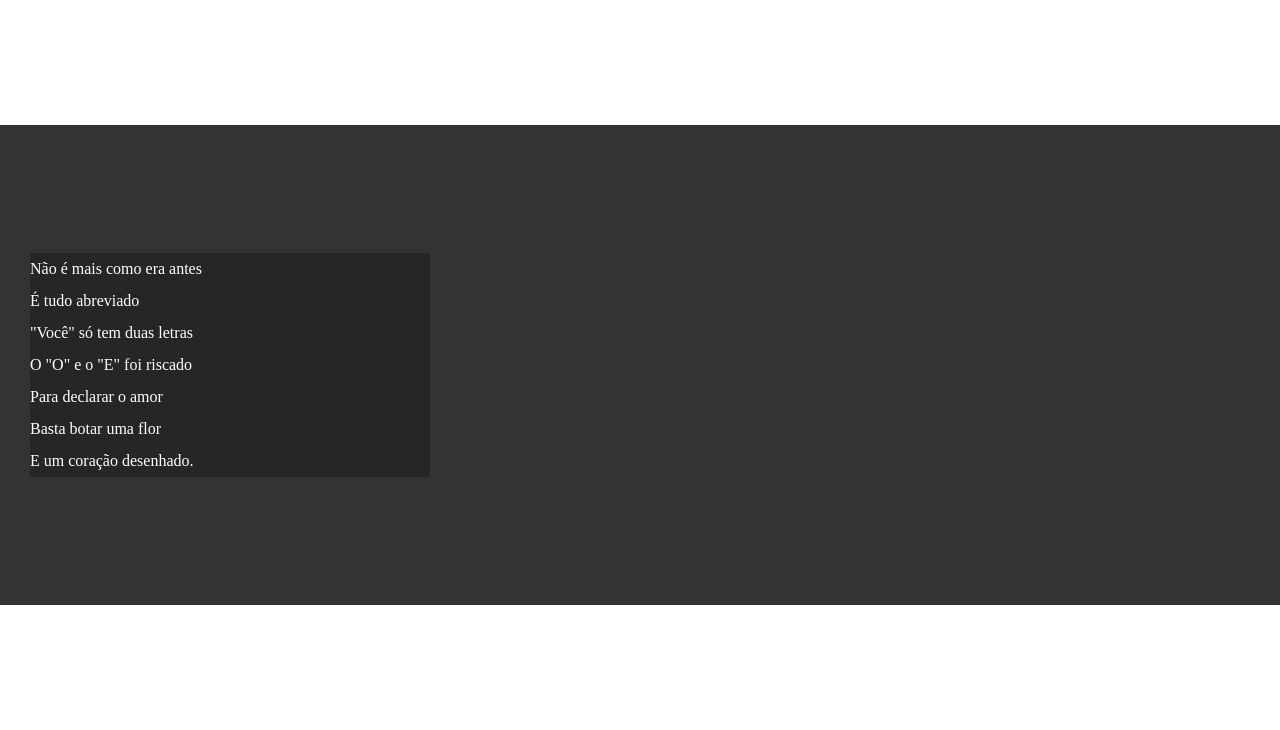
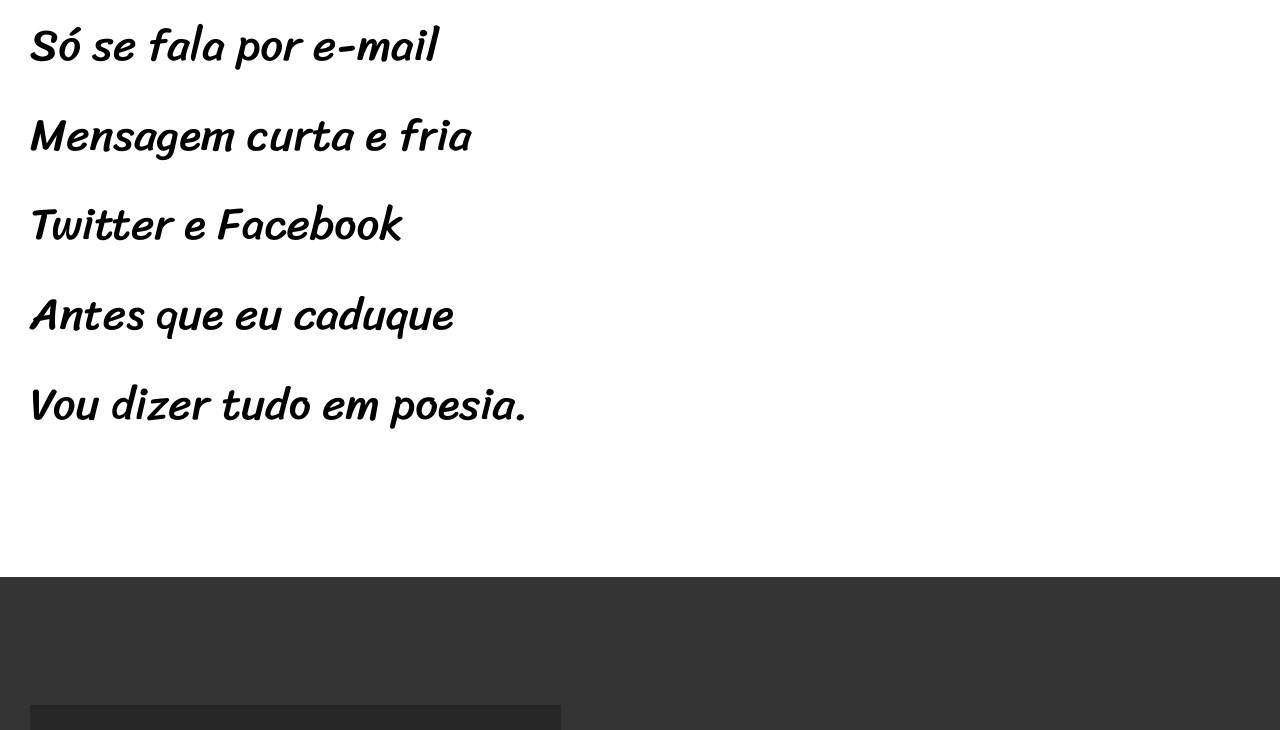
Before and after one commit to thiago-antonio/html-css, a plain HTML site: page desafios/desafio012/index.html in a window 1280 px wide. Shown: the part 566-1296 px from the top of the page. Drawn offline with Linux system fonts and the light colour scheme.

Commit message:
importando fontes

```diff
--- a/desafios/desafio012/style.css
+++ b/desafios/desafio012/style.css
@@ -1,4 +1,14 @@
 @charset "UTF-8";
+
+@import url('https://fonts.googleapis.com/css2?family=Passion+One:wght@400;700;900&display=swap');
+@import url('https://fonts.googleapis.com/css2?family=Sriracha&display=swap');
+
+:root {
+    --fonte1: Verdana, Geneva, Tahoma, sans-serif;
+    --fonte2: 'Passion One', cursive;
+    --fonte3: 'Sriracha', cursive;
+
+}
 
 * {
     margin: 0px;
@@ -9,6 +19,7 @@
 html body {
     min-height: 100vh;
     background-color: darkgrey;
+    font-family: var(--fonte1);
 }
 
 :root {
@@ -27,7 +38,7 @@ header > h1 {
     padding-top: 50px;
     font-variant: small-caps;
     font-family: var(--fonte2);
-    font-size: 10vh;
+    font-size: 10vw;
 }
 
 header > p {
@@ -49,6 +60,8 @@ section {
     padding-bottom: 10%;
     line-height: 2em;
     padding-left: 30px;
+    font-family: var(--fonte3);
+    font-size: 3.5vw;
 }
 
 section.normal {
@@ -62,7 +75,8 @@ section.imagen {
 }
 
 section.imagen > p {
-    width: 400px;
+    display: inline-block;
+    padding: 5px;
     background-color: rgba(0, 0, 0, 0.253);
 }
 
```
